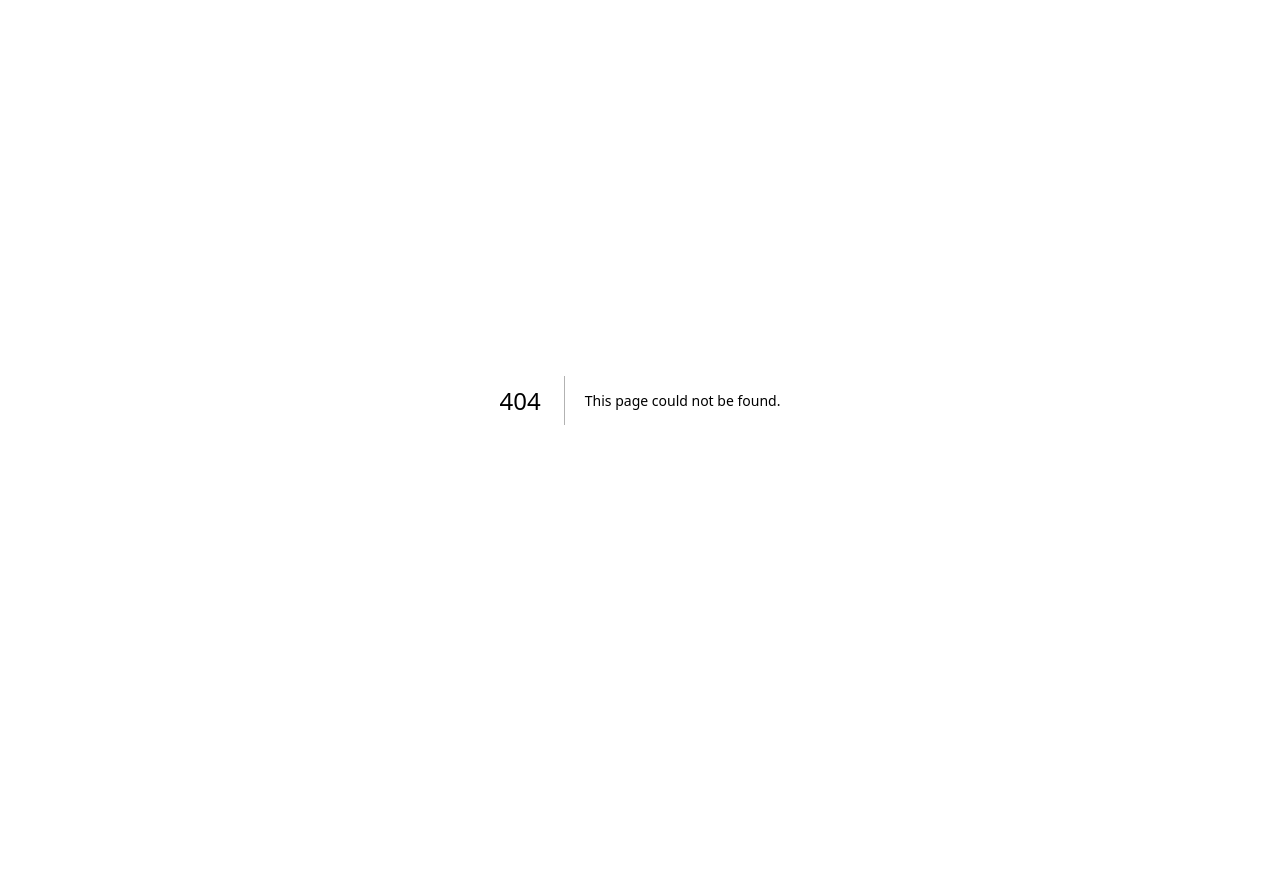
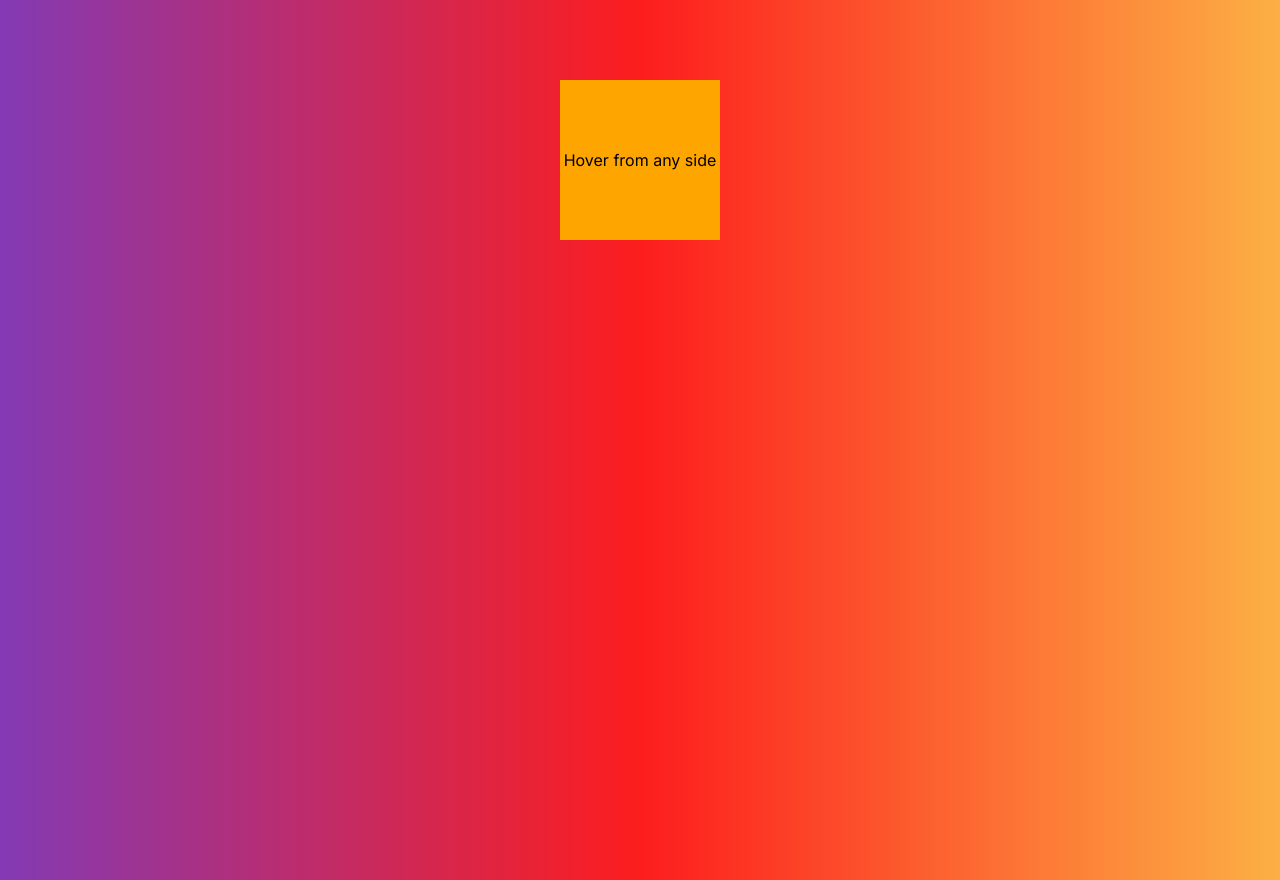
Before and after one commit to ahsanfarooq210/meet-the-ahsan, a Next.js app: page /portfolio in a window 1280 px wide. Before the commit this address had no page. Before the commit the page ends 800 px from the top, so only its background shows below. Built offline with nearby package versions, Linux system fonts and the light colour scheme.

Commit message:
portfolio in progress

```diff
--- /dev/null
+++ b/components/image-overlay/ImageOverlay.css
@@ -0,0 +1,141 @@
+.box {
+  margin: 5em auto;
+  position: relative;
+  width: 10em;
+  height: 10em;
+  line-height: 10em;
+  overflow: hidden;
+}
+
+.box__right, .box__left, .box__top, .box__bottom, .box__center {
+  position: absolute;
+  width: inherit;
+  height: inherit;
+  text-align: center;
+  line-height: inherit;
+  transition: transform .4s ease;
+}
+.box__right:before, .box__left:before, .box__top:before, .box__bottom:before, .box__center:before {
+  position: absolute;
+  content: '';
+  /*
+   * Calculation:
+   *      ____a____
+   *    /|\        |
+   *   b | \       |
+   *  /  a  \      |
+   *  \  |  /      |
+   *   \ | /       |
+   *    \|/________|
+   *
+   *  a^2 = b^2+b^2
+   *
+   *  solve to b:
+   *
+   *  a^2         = 2b^2 | /2
+   *  a^2 / 2     =  b^2 | sqrt
+   *  a / sqrt(2) =  b
+   *
+   * Percentage:
+   * a = 100%
+   * 100 / sqrt(2) = 70.71%
+   *                 ------
+   */
+  width: 70.71%;
+  height: 70.71%;
+  transform: rotate(45deg);
+}
+.box__right:hover, .box__left:hover, .box__top:hover, .box__bottom:hover, .box__center:hover {
+  transform: translateX(0);
+  z-index: 1;
+}
+.box__right:hover:before, .box__left:hover:before, .box__top:hover:before, .box__bottom:hover:before, .box__center:hover:before {
+  width: 100%;
+  height: 100%;
+  transform: none;
+}
+
+.box__right {
+  background: blue;
+  transform: translateX(100%);
+}
+.box__right:before {
+  right: 100%;
+  bottom: 0;
+  transform-origin: 100% 100%;
+}
+.box__right:hover ~ .box__center {
+  transform: translateX(-100%);
+}
+
+.box__left {
+  background: green;
+  transform: translateX(-100%);
+}
+.box__left:before {
+  left: 100%;
+  transform-origin: 0 0;
+}
+.box__left:hover ~ .box__center {
+  transform: translateX(100%);
+}
+
+.box__top {
+  background: red;
+  transform: translateY(-100%);
+}
+.box__top:before {
+  top: 100%;
+  right: 0;
+  transform-origin: 100% 0;
+}
+.box__top:hover ~ .box__center {
+  transform: translateY(100%);
+}
+
+.box__bottom {
+  background: yellow;
+  transform: translateY(100%);
+}
+.box__bottom:before {
+  bottom: 100%;
+  left: 0;
+  transform-origin: 0 100%;
+}
+.box__bottom:hover ~ .box__center {
+  transform: translateY(-100%);
+}
+
+.box__center {
+  background: orange;
+  z-index: -1;
+}
+
+/* Some booring css*/
+html,
+body {
+  height: 100%;
+}
+
+body {
+  font-family: Helvetica, sans-serif;
+  transform: translateZ(0);
+}
+
+h1 {
+  text-align: center;
+}
+
+footer {
+  text-align: center;
+  font-size: 8pt;
+  color: gray;
+}
+
+a {
+  color: #FF6600;
+}
+
+a:hover {
+  color: darkorange;
+}
--- /dev/null
+++ b/components/image-overlay/ImageOverlay.tsx
@@ -0,0 +1,16 @@
+import React from "react";
+import './ImageOverlay.css'
+
+const ImageOverlay = () => {
+  return (
+    <div className="box">
+      <div className="box__right">Right → Left</div>
+      <div className="box__left">Left → Right</div>
+      <div className="box__top">Top → Bottom</div>
+      <div className="box__bottom">Bottom → Top</div>
+      <div className="box__center">Hover from any side</div>
+    </div>
+  );
+};
+
+export default ImageOverlay;
--- a/package.json
+++ b/package.json
@@ -12,12 +12,15 @@
     "@types/node": "20.4.7",
     "@types/react": "18.2.18",
     "@types/react-dom": "18.2.7",
+    "compass": "^0.1.1",
     "eslint": "8.46.0",
     "eslint-config-next": "13.4.12",
     "next": "13.4.12",
     "normalize.css": "^8.0.1",
     "react": "18.2.0",
     "react-dom": "18.2.0",
+    "saas": "^1.0.0",
+    "sass": "^1.65.1",
     "typescript": "5.1.6"
   }
 }
--- /dev/null
+++ b/src/app/portfolio/page.tsx
@@ -0,0 +1,12 @@
+import React from 'react'
+import ImageOverlay from '../../../components/image-overlay/ImageOverlay'
+
+const page = () => {
+  return (
+    <div>
+        <ImageOverlay/>
+    </div>
+  )
+}
+
+export default page
--- a/src/features/home/components/menu/Menu.tsx
+++ b/src/features/home/components/menu/Menu.tsx
@@ -21,7 +21,7 @@ const listItems = [
   {
     text: "Portfolio",
     icon: portfolioSvg,
-    href: "#",
+    href: "/portfolio",
   },
   {
     text: "Contact",
```
Also changed, not shown: components/experience/Experience.css (+5 -5 lines), components/heading/Heading.css (added, +26 -0 lines), components/heading/Heading.tsx (added, +16 -0 lines), src/app/about/About.css (+1 -6 lines), src/app/portfolio/Portfolio.css (added), 1 other file (tests, documents, lock files or other folders).
